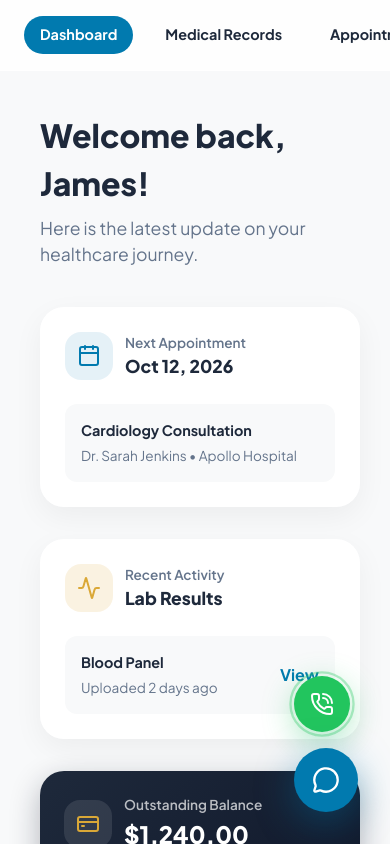
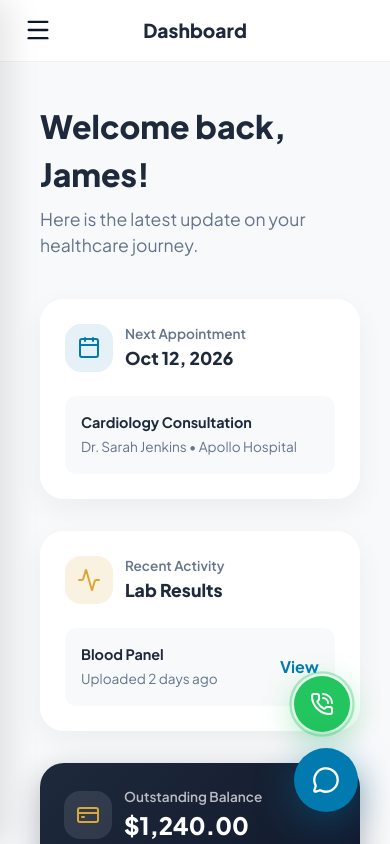
Before and after one commit to nonstradamoz/medconnect, a Next.js app: page /portal in a window 390 px wide. Built offline with nearby package versions, Linux system fonts and the light colour scheme.

Commit message:
Make appointments page responsive

```diff
--- a/src/app/globals.css
+++ b/src/app/globals.css
@@ -309,17 +309,28 @@
   }
 
   .portal-sidebar {
-    display: none !important;
+    position: fixed;
+    top: 0;
+    left: 0;
+    bottom: 0;
+    z-index: 1000;
+    transform: translateX(-100%);
+    transition: transform 0.3s ease;
+    background: #ffffff !important;
+    box-shadow: 10px 0 30px rgba(0,0,0,0.1);
+  }
+
+  .portal-sidebar.open {
+    transform: translateX(0);
   }
 
   .portal-mobile-header {
     display: flex;
     align-items: center;
-    justify-content: space-between;
     padding: 1rem 1.5rem;
-    background: rgba(255, 255, 255, 0.8);
-    backdrop-filter: blur(10px);
-    border-bottom: 1px solid rgba(255, 255, 255, 0.5);
+    background: rgba(255, 255, 255, 0.95);
+    border-bottom: 1px solid rgba(0,0,0,0.05);
+    gap: 1rem;
   }
 
   .desktop-only {
--- a/src/app/portal/page.tsx
+++ b/src/app/portal/page.tsx
@@ -3,13 +3,14 @@ import { useState, useRef } from "react";
 import {
   LayoutDashboard, FileText, Calendar, CreditCard, MessageSquare,
   UploadCloud, Bell, CheckCircle2, File, Loader2, ArrowRight,
-  User, Search, Clock, Activity, Globe
+  User, Search, Clock, Activity, Globe, Menu, X
 } from "lucide-react";
 import Link from "next/link";
 import { motion, AnimatePresence } from "framer-motion";
 
 export default function PortalPage() {
   const [activeTab, setActiveTab] = useState("Dashboard");
+  const [isMobileMenuOpen, setIsMobileMenuOpen] = useState(false);
   const [uploadedFiles, setUploadedFiles] = useState<{name: string, size: string, status: "uploading"|"completed", date?: string}[]>([
     { name: "Blood_Test_Results_2026.pdf", size: "2.4 MB", status: "completed", date: "Oct 10, 2026" },
     { name: "Cardiology_Consult_Notes.pdf", size: "1.1 MB", status: "completed", date: "Sep 28, 2026" },
@@ -45,6 +46,55 @@ export default function PortalPage() {
       display: "flex",
       overflow: "hidden"
     }}>
+      <style>{`
+        .appointments-header {
+          display: flex;
+          justify-content: space-between;
+          align-items: center;
+          margin-bottom: 2rem;
+        }
+        .appointment-card {
+          display: flex;
+          justify-content: space-between;
+          align-items: center;
+          padding: 1.5rem;
+          background: #ffffff;
+          border-radius: 16px;
+          border: 1px solid rgba(0,0,0,0.05);
+          box-shadow: 0 4px 15px rgba(0,0,0,0.02);
+        }
+        .appointment-info {
+          display: flex;
+          gap: 1.5rem;
+          align-items: center;
+        }
+        .appointment-actions {
+          display: flex;
+          gap: 1rem;
+        }
+        @media (max-width: 768px) {
+          .appointments-header {
+            flex-direction: column;
+            align-items: flex-start;
+            gap: 1rem;
+          }
+          .appointments-header button {
+            width: 100%;
+          }
+          .appointment-card {
+            flex-direction: column;
+            align-items: flex-start;
+            gap: 1rem;
+          }
+          .appointment-actions {
+            width: 100%;
+            flex-direction: column;
+          }
+          .appointment-actions button {
+            width: 100%;
+          }
+        }
+      `}</style>
 
       {/* Main Container */}
       <motion.div
@@ -60,8 +110,16 @@ export default function PortalPage() {
         }}
       >
 
+        {/* Mobile Sidebar Overlay */}
+        {isMobileMenuOpen && (
+          <div
+            onClick={() => setIsMobileMenuOpen(false)}
+            style={{ position: "fixed", top: 0, left: 0, right: 0, bottom: 0, background: "rgba(0,0,0,0.5)", zIndex: 999 }}
+          />
+        )}
+
         {/* Sidebar */}
-        <aside className="portal-sidebar" style={{ background: "var(--bg-main)", borderRight: "1px solid rgba(0,0,0,0.05)" }}>
+        <aside className={`portal-sidebar ${isMobileMenuOpen ? 'open' : ''}`} style={{ background: "var(--bg-main)", borderRight: "1px solid rgba(0,0,0,0.05)" }}>
 
           {/* Logo Area */}
           <div style={{ height: 80, display: "flex", alignItems: "center", padding: "0 1.5rem" }}>
@@ -78,7 +136,10 @@ export default function PortalPage() {
               return (
                 <button
                   key={index}
-                  onClick={() => setActiveTab(item.label)}
+                  onClick={() => {
+                    setActiveTab(item.label);
+                    setIsMobileMenuOpen(false);
+                  }}
                   style={{
                     display: "flex", alignItems: "center", gap: 14, padding: "1rem", borderRadius: 16, border: "none", cursor: "pointer",
                     background: isActive ? "var(--blue-light)" : "transparent",
@@ -127,26 +188,15 @@ export default function PortalPage() {
         {/* Main Content Area */}
         <main style={{ flex: 1, display: "flex", flexDirection: "column", overflow: "hidden" }}>
 
-          <div className="portal-mobile-header" style={{ overflowX: "auto" }}>
-            <div style={{ display: "flex", gap: "1rem", whiteSpace: "nowrap" }}>
-              {navItems.map((item, index) => (
-                <button
-                  key={index}
-                  onClick={() => setActiveTab(item.label)}
-                  style={{
-                    background: activeTab === item.label ? "var(--blue-primary)" : "transparent",
-                    color: activeTab === item.label ? "#fff" : "#1e293b",
-                    border: "none",
-                    padding: "0.5rem 1rem",
-                    borderRadius: "999px",
-                    fontWeight: 700,
-                    fontSize: "0.9rem"
-                  }}
-                >
-                  {item.label}
-                </button>
-              ))}
-            </div>
+          <div className="portal-mobile-header">
+            <button
+              onClick={() => setIsMobileMenuOpen(true)}
+              style={{ background: "none", border: "none", cursor: "pointer", color: "var(--blue-dark)", display: "flex", alignItems: "center", justifyContent: "center" }}
+            >
+              <Menu size={28} />
+            </button>
+            <h1 style={{ fontSize: "1.2rem", fontWeight: 800, color: "#1e293b", margin: 0, flex: 1, textAlign: "center" }}>{activeTab}</h1>
+            <div style={{ width: 28 }} /> {/* Spacer to balance the hamburger icon */}
           </div>
 
           {/* Top Header */}
@@ -325,7 +375,7 @@ export default function PortalPage() {
                 {/* APPOINTMENTS TAB */}
                 {activeTab === "Appointments" && (
                   <div>
-                    <div style={{ display: "flex", justifyContent: "space-between", alignItems: "center", marginBottom: "2rem" }}>
+                    <div className="appointments-header">
                       <h2 style={{ fontSize: "1.8rem", fontWeight: 800, color: "#1e293b" }}>Appointments</h2>
                       <button style={{ background: "var(--blue-primary)", color: "#fff", padding: "0.8rem 1.5rem", borderRadius: 12, fontWeight: 700, border: "none", cursor: "pointer" }}>Book New Appointment</button>
                     </div>
@@ -336,8 +386,8 @@ export default function PortalPage() {
                         { date: "Oct 12, 2026", time: "10:30 AM", doctor: "Dr. Sarah Jenkins", type: "Cardiology Consultation", location: "Apollo Hospital, Room 302" },
                         { date: "Nov 05, 2026", time: "02:00 PM", doctor: "Dr. Michael Chen", type: "Annual Physical Checkup", location: "MedConnect Central Clinic" }
                       ].map((apt, i) => (
-                        <div key={i} style={{ display: "flex", justifyContent: "space-between", alignItems: "center", padding: "1.5rem", background: "#ffffff", borderRadius: 16, border: "1px solid rgba(0,0,0,0.05)", boxShadow: "0 4px 15px rgba(0,0,0,0.02)" }}>
-                          <div style={{ display: "flex", gap: "1.5rem", alignItems: "center" }}>
+                        <div key={i} className="appointment-card">
+                          <div className="appointment-info">
                             <div style={{ background: "rgba(1,122,175,0.1)", color: "var(--blue-primary)", padding: "1rem", borderRadius: 16, textAlign: "center", minWidth: 80 }}>
                               <p style={{ fontSize: "0.85rem", fontWeight: 700, textTransform: "uppercase" }}>{apt.date.split(' ')[0]}</p>
                               <p style={{ fontSize: "1.5rem", fontWeight: 900 }}>{apt.date.split(' ')[1].replace(',', '')}</p>
@@ -348,7 +398,7 @@ export default function PortalPage() {
                               <p style={{ color: "#94a3b8", fontSize: "0.85rem", display: "flex", alignItems: "center", gap: 4 }}><Clock size={14} /> {apt.location}</p>
                             </div>
                           </div>
-                          <div style={{ display: "flex", gap: "1rem" }}>
+                          <div className="appointment-actions">
                             <button style={{ border: "1px solid rgba(0,0,0,0.1)", background: "transparent", color: "#1e293b", padding: "0.6rem 1.2rem", borderRadius: 8, fontWeight: 600, cursor: "pointer" }}>Reschedule</button>
                             <button style={{ border: "none", background: "rgba(1,122,175,0.1)", color: "var(--blue-primary)", padding: "0.6rem 1.2rem", borderRadius: 8, fontWeight: 700, cursor: "pointer" }}>Join Video Call</button>
                           </div>
@@ -358,8 +408,8 @@ export default function PortalPage() {
 
                     <h3 style={{ fontSize: "1.2rem", fontWeight: 800, color: "#1e293b", marginBottom: "1.5rem" }}>Past Appointments</h3>
                     <div style={{ display: "flex", flexDirection: "column", gap: "1rem" }}>
-                      <div style={{ display: "flex", justifyContent: "space-between", alignItems: "center", padding: "1.5rem", background: "rgba(255,255,255,0.5)", borderRadius: 16, border: "1px solid rgba(0,0,0,0.05)" }}>
-                        <div style={{ display: "flex", gap: "1.5rem", alignItems: "center" }}>
+                      <div className="appointment-card" style={{ background: "rgba(255,255,255,0.5)" }}>
+                        <div className="appointment-info">
                           <div style={{ background: "#f1f5f9", color: "#64748b", padding: "1rem", borderRadius: 16, textAlign: "center", minWidth: 80 }}>
                             <p style={{ fontSize: "0.85rem", fontWeight: 700, textTransform: "uppercase" }}>Sep</p>
                             <p style={{ fontSize: "1.5rem", fontWeight: 900 }}>28</p>
```
